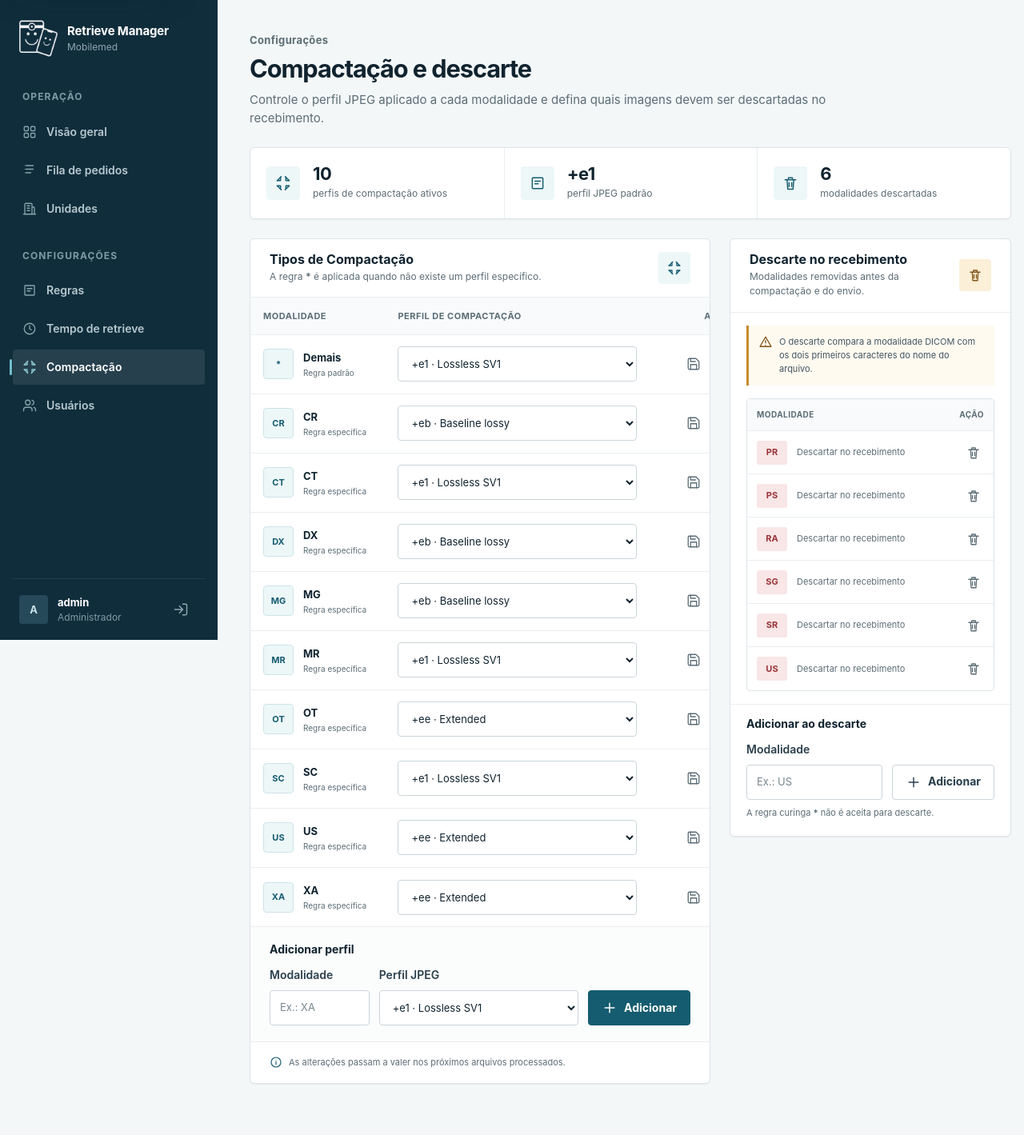
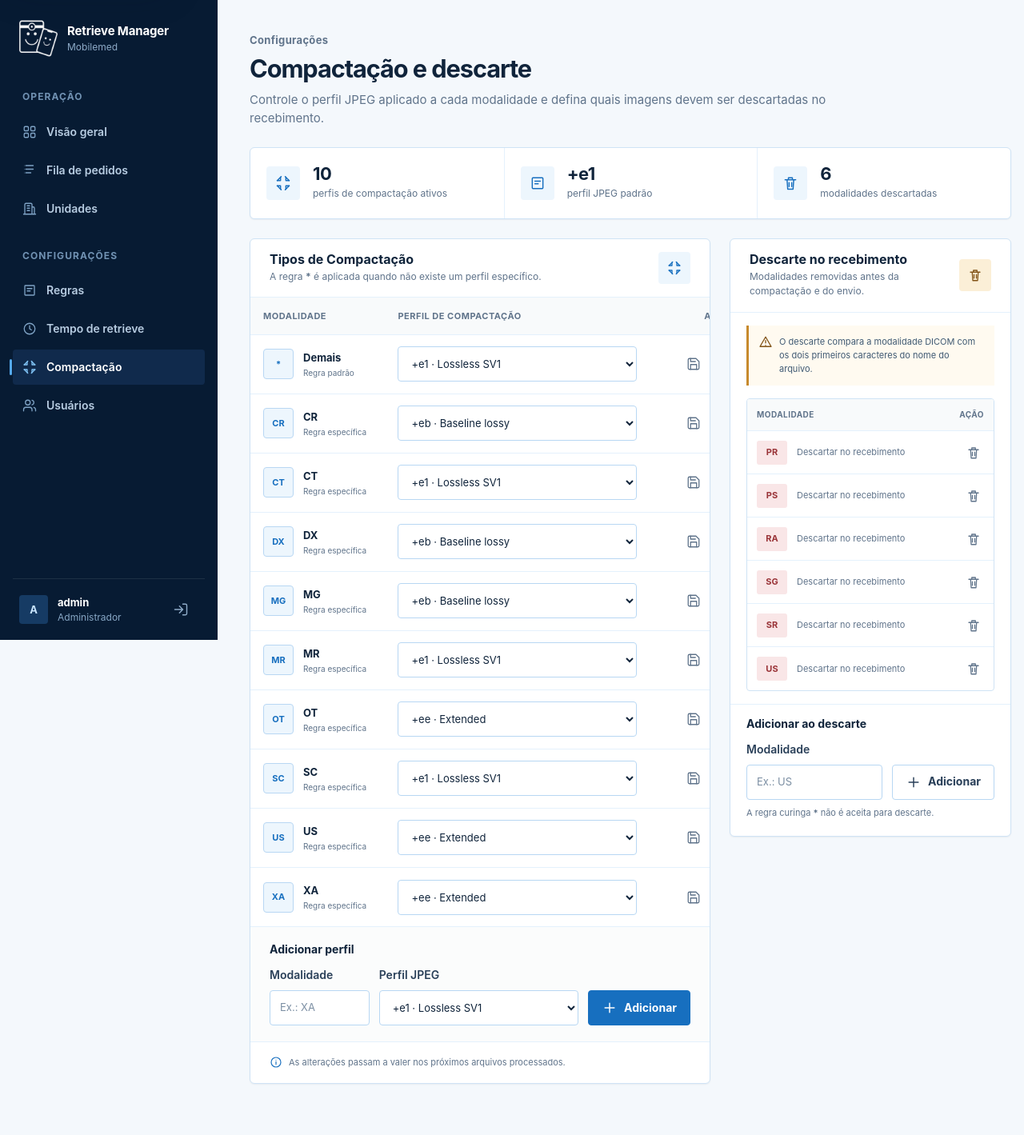
Before and after one commit to LucasMobile/RetrieveManager, a FastAPI app: page /rules/compress in a window 1280 px wide. Shown: the whole page at 80% size. Run offline with FastAPI, Linux system fonts and the light colour scheme; the visitor is signed in with stand-in values (Sample User, id 1); data comes from the database, SQL or seed files in the repository.

Commit message:
style: apply navy blue interface palette

```diff
--- a/app/static/app.css
+++ b/app/static/app.css
@@ -1,21 +1,21 @@
 :root {
   color-scheme: light;
-  --color-brand-950: #0a202b;
-  --color-brand-900: #102d3c;
-  --color-brand-800: #183b4b;
-  --color-primary-700: #155c70;
-  --color-primary-600: #1b7187;
-  --color-primary-100: #dceef2;
-  --color-primary-50: #edf7f8;
-  --color-neutral-950: #10232f;
-  --color-neutral-800: #293e4b;
-  --color-neutral-700: #405560;
-  --color-neutral-600: #5c6d76;
-  --color-neutral-500: #77868e;
-  --color-neutral-300: #cbd5da;
-  --color-neutral-200: #dce3e7;
-  --color-neutral-100: #e9eef1;
-  --color-neutral-50: #f4f7f8;
+  --color-brand-950: #051426;
+  --color-brand-900: #071b33;
+  --color-brand-800: #102a4c;
+  --color-primary-700: #176fbf;
+  --color-primary-600: #2583d8;
+  --color-primary-100: #d9ecfb;
+  --color-primary-50: #edf6fd;
+  --color-neutral-950: #10243b;
+  --color-neutral-800: #293f58;
+  --color-neutral-700: #405a73;
+  --color-neutral-600: #60748b;
+  --color-neutral-500: #7c8fa3;
+  --color-neutral-300: #b8d7f3;
+  --color-neutral-200: #cfe3f5;
+  --color-neutral-100: #e4f1fc;
+  --color-neutral-50: #f4f8fc;
   --color-white: #ffffff;
   --color-success-700: #176345;
   --color-success-100: #dff2e8;
@@ -40,9 +40,9 @@
   --radius-sm: 0.1875rem;
   --radius-md: 0.25rem;
   --radius-lg: 0.375rem;
-  --shadow-xs: 0 1px 2px rgb(16 35 47 / 6%);
-  --shadow-popover: 0 18px 48px rgb(10 32 43 / 18%);
-  --focus-ring: 0 0 0 3px rgb(27 113 135 / 22%);
+  --shadow-xs: 0 1px 2px rgb(16 36 59 / 6%);
+  --shadow-popover: 0 18px 48px rgb(5 20 38 / 18%);
+  --focus-ring: 0 0 0 3px rgb(37 131 216 / 22%);
   --sidebar-width: 17rem;
   --content-max: 92rem;
 }
@@ -81,7 +81,7 @@ code { padding: .12em .35em; border: 1px solid var(--color-neutral-200); border-
 .sidebar {
   position: sticky; z-index: 40; top: 0; display: flex; width: var(--sidebar-width);
   height: 100vh; flex-direction: column; padding: var(--space-6) var(--space-4) var(--space-4);
-  overflow-y: auto; background: var(--color-brand-900); color: #dbe6ea;
+  overflow-y: auto; background: var(--color-brand-900); color: #dcecff;
 }
 .sidebar__header { display: flex; align-items: center; justify-content: space-between; min-height: 3rem; padding: 0 var(--space-2); }
 .brand { display: inline-flex; align-items: center; gap: var(--space-3); color: var(--color-white); text-decoration: none; }
@@ -90,33 +90,33 @@ code { padding: .12em .35em; border: 1px solid var(--color-neutral-200); border-
 .brand__mark {
   display: inline-grid; width: 2.5rem; height: 2.5rem; flex: 0 0 auto; place-items: center;
   border: 1px solid rgb(255 255 255 / 13%); border-radius: var(--radius-md);
-  background: rgb(255 255 255 / 8%); color: #8bc5d1;
+  background: rgb(37 131 216 / 16%); color: #8fc8f7;
 }
 .brand__mark .icon { width: 1.375rem; height: 1.375rem; }
 .brand__copy { display: grid; line-height: 1.25; }
 .brand__copy strong { font-size: .9375rem; font-weight: 680; letter-spacing: -.01em; }
-.brand__copy span { margin-top: .2rem; color: #90a7b1; font-size: .75rem; }
+.brand__copy span { margin-top: .2rem; color: #8eabc8; font-size: .75rem; }
 .nav { display: flex; flex: 1; flex-direction: column; gap: var(--space-1); margin-top: var(--space-10); }
 .nav__label {
-  margin: var(--space-6) var(--space-3) var(--space-2); color: #7f9aa4;
+  margin: var(--space-6) var(--space-3) var(--space-2); color: #7192b3;
   font-size: .75rem; font-weight: 700; letter-spacing: .09em; text-transform: uppercase;
 }
 .nav__label:first-child { margin-top: 0; }
 .nav__item {
   position: relative; display: flex; min-height: 2.75rem; align-items: center; gap: var(--space-3);
-  padding: .65rem var(--space-3); border-radius: var(--radius-md); color: #b8c9cf;
+  padding: .65rem var(--space-3); border-radius: var(--radius-md); color: #b8cde2;
   font-size: .875rem; font-weight: 560; text-decoration: none;
   transition: background-color 140ms ease, color 140ms ease;
 }
 .nav__item::before {
   position: absolute; top: .75rem; bottom: .75rem; left: -.25rem; width: .1875rem;
-  border-radius: 999px; background: #75bdca; content: ""; opacity: 0;
+  border-radius: 999px; background: #54a9ed; content: ""; opacity: 0;
 }
 .nav__item:hover { background: rgb(255 255 255 / 6%); color: var(--color-white); }
-.nav__item.is-active { background: rgb(255 255 255 / 9%); color: var(--color-white); }
+.nav__item.is-active { background: var(--color-brand-800); color: var(--color-white); }
 .nav__item.is-active::before { opacity: 1; }
-.nav__item .icon { width: 1.125rem; height: 1.125rem; color: #87a3ae; }
-.nav__item.is-active .icon { color: #8ecad5; }
+.nav__item .icon { width: 1.125rem; height: 1.125rem; color: #7fa3c5; }
+.nav__item.is-active .icon { color: #82c5f7; }
 .account {
   display: grid; grid-template-columns: auto minmax(0, 1fr) auto; align-items: center;
   gap: var(--space-3); padding: var(--space-4) var(--space-2) 0;
@@ -124,11 +124,11 @@ code { padding: .12em .35em; border: 1px solid var(--color-neutral-200); border-
 }
 .account__avatar {
   display: grid; width: 2.25rem; height: 2.25rem; place-items: center; border-radius: var(--radius-md);
-  background: #254959; color: #c9e4ea; font-size: .8125rem; font-weight: 700;
+  background: #163b64; color: #cbe7ff; font-size: .8125rem; font-weight: 700;
 }
 .account__copy { display: grid; min-width: 0; color: inherit; line-height: 1.25; text-decoration: none; }
 .account__copy strong { overflow: hidden; color: var(--color-white); font-size: .8125rem; font-weight: 650; text-overflow: ellipsis; }
-.account__copy span { margin-top: .15rem; color: #829ba5; font-size: .75rem; }
+.account__copy span { margin-top: .15rem; color: #87a7c5; font-size: .75rem; }
 .workspace { min-width: 0; }
 .mobile-header, .sidebar__close, .sidebar-backdrop { display: none; }
 .page { width: min(100%, var(--content-max)); min-height: 100vh; margin: 0 auto; padding: var(--space-10) var(--space-10) var(--space-16); }
@@ -169,7 +169,7 @@ code { padding: .12em .35em; border: 1px solid var(--color-neutral-200); border-
   color: var(--color-neutral-700); cursor: pointer;
 }
 .icon-button:hover { background: var(--color-neutral-100); color: var(--color-neutral-950); }
-.icon-button--inverse { color: #90a7b1; }
+.icon-button--inverse { color: #8eabc8; }
 .icon-button--inverse:hover { background: rgb(255 255 255 / 8%); color: var(--color-white); }
 .btn {
   position: relative; display: inline-flex; min-height: 2.75rem; align-items: center; justify-content: center;
@@ -437,7 +437,7 @@ input[type="checkbox"] { width: 1.125rem; min-height: 1.125rem; accent-color: va
 .unit-identity { display: inline-flex; align-items: center; gap: var(--space-3); text-decoration: none; }
 .unit-identity__mark {
   display: grid; width: 2.375rem; height: 2.375rem; flex: 0 0 auto; place-items: center;
-  border: 1px solid #cde3e8; border-radius: var(--radius-md); background: var(--color-primary-50);
+  border: 1px solid var(--color-neutral-300); border-radius: var(--radius-md); background: var(--color-primary-50);
   color: var(--color-primary-700); font-size: .75rem; font-weight: 750;
 }
 .unit-identity strong, .unit-identity small { display: block; }
@@ -488,7 +488,7 @@ input[type="checkbox"] { width: 1.125rem; min-height: 1.125rem; accent-color: va
 .connection-summary > div > strong { margin-top: .2rem; font-size: .75rem; white-space: nowrap; }
 .echo-test {
   display: flex; min-height: 4.5rem; align-items: center; justify-content: space-between; gap: var(--space-4);
-  padding: var(--space-3) var(--space-4); border: 1px solid #cde3e8; border-radius: var(--radius-md);
+  padding: var(--space-3) var(--space-4); border: 1px solid var(--color-neutral-300); border-radius: var(--radius-md);
   background: var(--color-primary-50);
 }
 .echo-test__copy, .echo-test__action { display: flex; align-items: center; gap: var(--space-3); }
@@ -589,7 +589,7 @@ input[type="checkbox"] { width: 1.125rem; min-height: 1.125rem; accent-color: va
 .retrieve-modality { display: flex; align-items: center; gap: var(--space-3); }
 .retrieve-modality__mark {
   display: grid; width: 2.375rem; height: 2.375rem; flex: 0 0 auto; place-items: center;
-  border: 1px solid #cde3e8; border-radius: var(--radius-md); background: var(--color-primary-50);
+  border: 1px solid var(--color-neutral-300); border-radius: var(--radius-md); background: var(--color-primary-50);
   color: var(--color-primary-700); font-size: .75rem; font-weight: 750;
 }
 .retrieve-modality__input {
@@ -672,7 +672,7 @@ input[type="checkbox"] { width: 1.125rem; min-height: 1.125rem; accent-color: va
 .compression-modality { display: flex; min-width: 0; align-items: center; gap: var(--space-3); }
 .compression-modality__mark {
   display: grid; width: 2.375rem; height: 2.375rem; flex: 0 0 auto; place-items: center;
-  border: 1px solid #cde3e8; border-radius: var(--radius-md); background: var(--color-primary-50);
+  border: 1px solid var(--color-neutral-300); border-radius: var(--radius-md); background: var(--color-primary-50);
   color: var(--color-primary-700); font-size: .6875rem; font-weight: 750;
 }
 .compression-modality__copy { display: block; min-width: 0; flex: 1; }
@@ -779,7 +779,7 @@ input[type="checkbox"] { width: 1.125rem; min-height: 1.125rem; accent-color: va
 }
 .settings-note, .settings-security-note {
   display: flex; align-items: flex-start; gap: var(--space-3); padding: var(--space-3) var(--space-4);
-  border: 1px solid #cde3e8; border-radius: var(--radius-md); background: var(--color-primary-50);
+  border: 1px solid var(--color-neutral-300); border-radius: var(--radius-md); background: var(--color-primary-50);
   color: var(--color-neutral-700); font-size: .75rem;
 }
 .settings-note .icon, .settings-security-note .icon { width: 1.125rem; height: 1.125rem; flex: 0 0 auto; margin-top: .1rem; color: var(--color-primary-700); }
--- a/app/templates/base.html
+++ b/app/templates/base.html
@@ -8,7 +8,7 @@
   <link rel="icon" type="image/svg+xml" href="/static/favicon.svg?v=2">
   <link rel="alternate icon" type="image/x-icon" href="/static/favicon.ico?v=1">
   <title>{% block title %}Retrieve Manager{% endblock %}</title>
-  <link rel="stylesheet" href="/static/app.css?v=20">
+  <link rel="stylesheet" href="/static/app.css?v=21">
   <script src="/static/app.js?v=10" defer></script>
 </head>
 <body>
```
